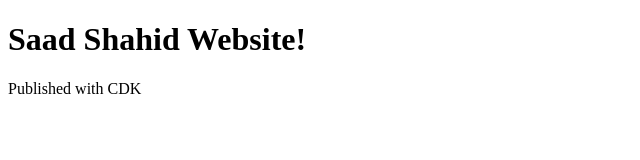
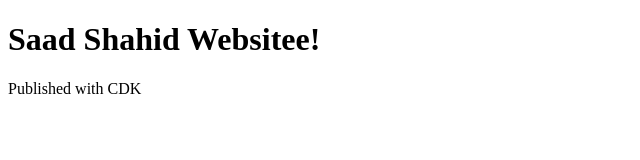
Before and after one commit to saadtechgeek/aws_cicd_pipeline, a website: page website/index.html in a window 1280 px wide. Shown: the full height of the page, 0-640 px from the left. Drawn offline with Linux system fonts and the light colour scheme.

Commit message:
commit changes

```diff
--- a/website/index.html
+++ b/website/index.html
@@ -2,7 +2,7 @@
 <html>
 <body>
 
-<h1>Saad Shahid Website!</h1>
+<h1>Saad Shahid Websitee!</h1>
 
 <p>Published with CDK </p>
 
```
